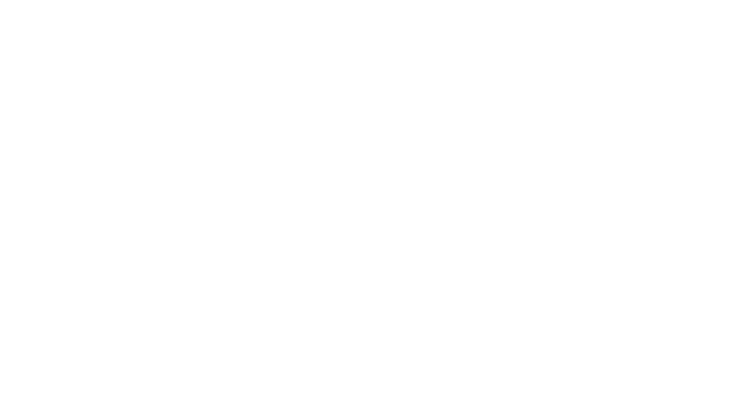
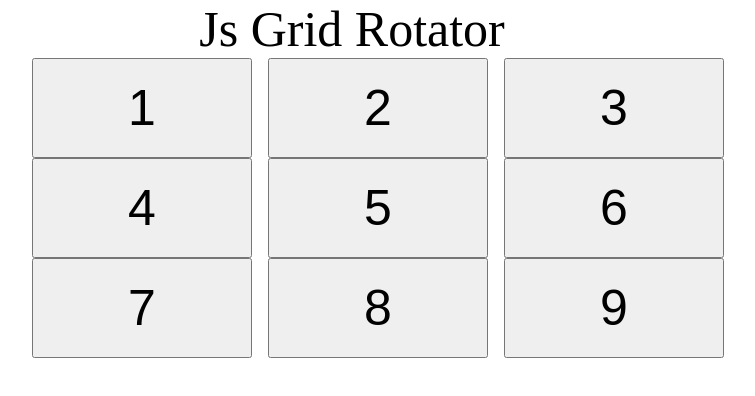
Before and after one commit to Richkum/grid-rotator, a plain HTML site: page index.html in a window 1280 px wide. Shown: the whole page, without its empty margins (288-1043 px from the left). Drawn offline with Linux system fonts and the light colour scheme.

Commit message:
adding styles to it

```diff
--- a/asset/styles/style.css
+++ b/asset/styles/style.css
@@ -3,3 +3,32 @@
   padding: 0;
   box-sizing: border-box;
 }
+
+.container {
+  display: flex;
+  flex-direction: column;
+  align-items: center;
+  justify-content: center;
+}
+
+p {
+  align-items: center;
+  font-size: 50px;
+}
+.content {
+  display: grid;
+  grid-template-columns: auto auto auto;
+  column-gap: 1rem;
+  width: 50%;
+  align-items: center;
+}
+
+.btn {
+  width: 220px;
+  height: 100px;
+  font-size: 50px;
+}
+
+.five {
+  cursor: pointer;
+}
--- a/index.html
+++ b/index.html
@@ -4,8 +4,25 @@
   <meta charset="UTF-8">
   <meta name="viewport" content="width=device-width, initial-scale=1.0">
   <title>Grid Rotator</title>
+  <link rel="stylesheet" href="asset/styles/style.css">
 </head>
 <body>
+  <div class="container">
+    <p>Js Grid Rotator</p>
+    <div class="content">
+      <button class="btn" value="1">1</button>
+      <button class="btn" value="2">2</button>
+      <button class="btn" value="3">3</button>
 
+      <button class="btn" value="4">4</button>
+      <button class="btn five" value="5">5</button>
+      <button class="btn" value="6">6</button>
+
+      <button class="btn" value="7">7</button>
+      <button class="btn" value="8">8</button>
+      <button class="btn" value="9">9</button>
+    </div>
+  </div>
+  <script src="asset/script/rotator.js" defer></script>
 </body>
 </html>
```
